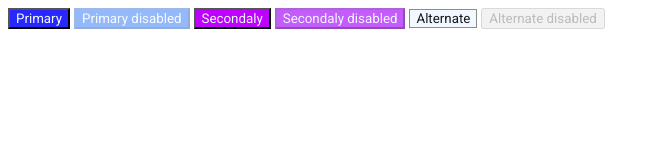
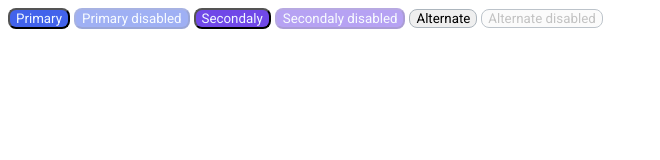
Before and after one commit to js-tasks-ru/htmlcss-20230530_lux, a website: page 03-lection1/01-button/index.html in a window 1280 px wide. Shown: the whole page, without its empty margins (0-660 px from the left). Drawn offline with Linux system fonts and the light colour scheme.

Commit message:
Кнопка

```diff
--- a/03-lection1/01-button/button.css
+++ b/03-lection1/01-button/button.css
@@ -1,50 +1,56 @@
 .btmp{
-    background-color: rgb(40, 40, 254);
+    background-color: #4263EB;
     color: aliceblue;
+    border-radius: 8px;
 }
 
 .btmp:hover{
-    background-color: rgb(0, 0, 194);
+    background-color: #2342C0;
     transition: background-color 0.6s;
     cursor: pointer;
 }
 
 .btmpd:disabled {
-    background-color: rgb(43, 118, 247);
+    background-color: #4263EB;
     color: aliceblue;
     opacity: 0.5;
+    border-radius: 8px;
+    cursor: not-allowed;
 }
 
 .btms{
-    background-color: rgb(190, 1, 254);
+    background-color: #7048E8;;
     color: aliceblue;
+    border-radius: 8px;
 }
 
 .btms:hover{
-    background-color: rgb(102, 5, 129);
+    background-color: #5028C6;
     transition: background-color 0.6s;
     cursor: pointer;
 }
 
 .btmsd:disabled{
-    background-color: rgb(196, 92, 252);
+    background-color: #7048E8;
     color: aliceblue;
+    opacity: 0.5;
+    border-radius: 8px;
+    cursor: not-allowed;
 }
 
 .btma {
-    opacity: 0.9;
-    border: none;
-    background-color: aliceblue;
-    border: 1px solid gray;
+    border: 1px solid #ACB5BD;
+    border-radius: 8px;
 }
 
 .btma:hover{
-    border: 2px solid black;
-    /* transition: border 0.6s; */
+    border: 1px solid #212429;
     cursor: pointer;
 }
 
 .btmad:disabled{
-    cursor: pointer;
+    cursor: not-allowed;
+    border: 1px solid #ACB5BD;
     opacity: 0.8;
+    border-radius: 8px;
 }
```
Also changed, not shown: 03-lection1/01-button/index.html (line endings or trailing spaces).
